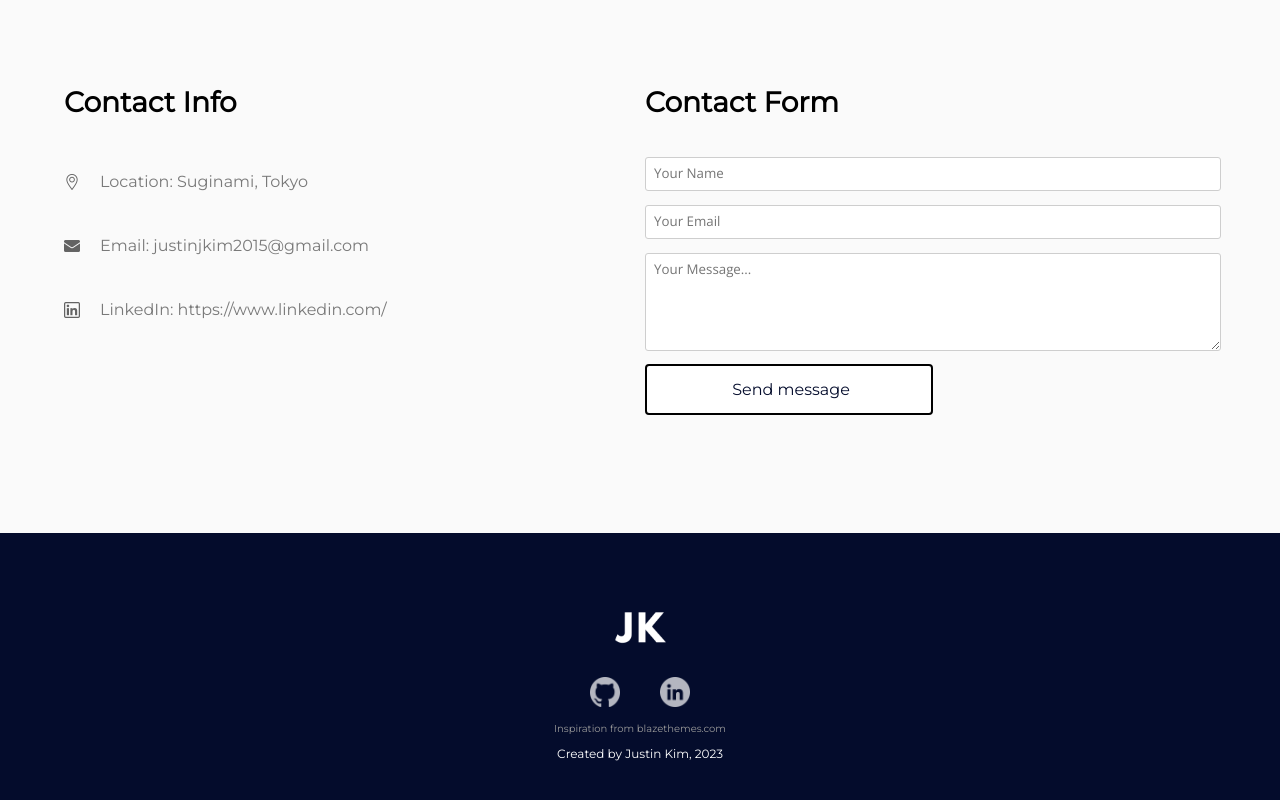
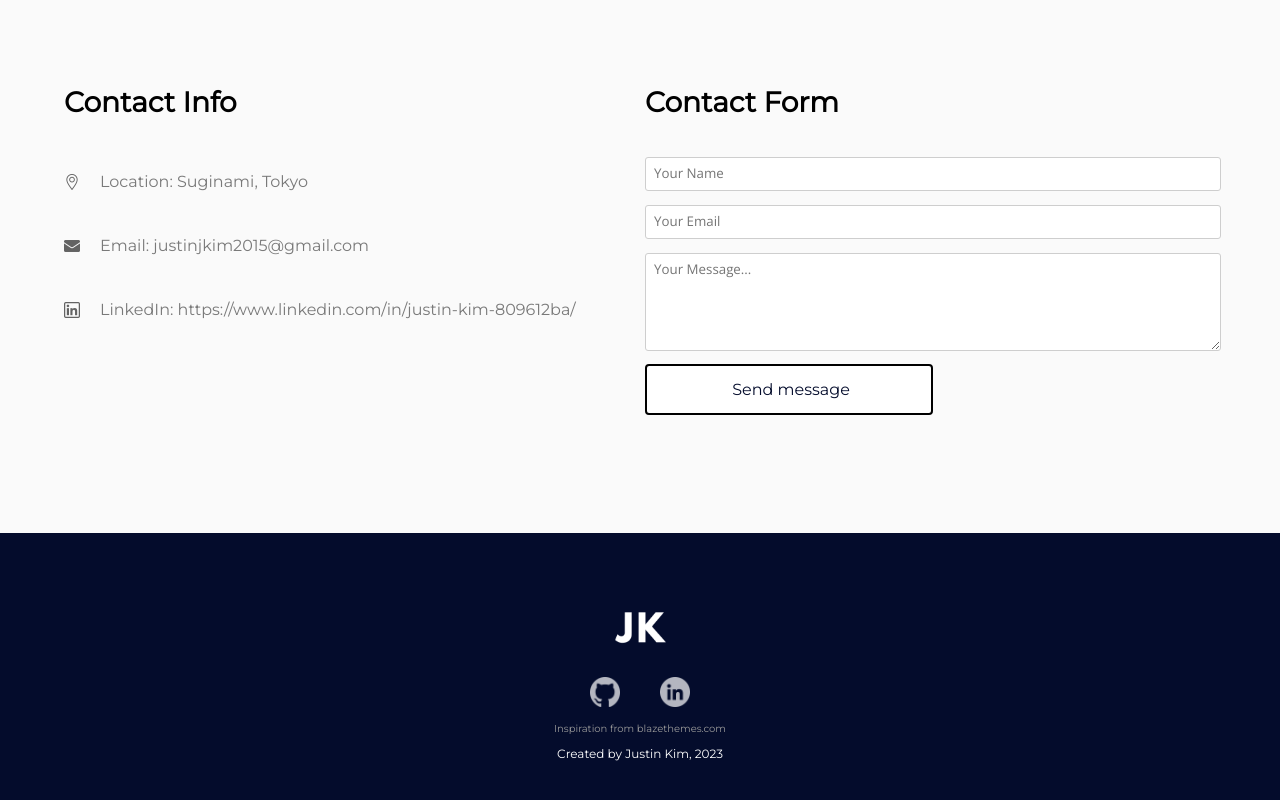
Before and after one commit to justinkim2015/portfolio-v3, a React (Create React App) app: page / in a window 1280 px wide. Shown: the part 3593-4393 px from the top of the page. Built offline with nearby package versions, Linux system fonts and the light colour scheme.

Commit message:
Update github and linkedin links

```diff
--- a/src/contact/Contact.js
+++ b/src/contact/Contact.js
@@ -44,7 +44,7 @@ const Contact = () => {
           </p>
           <p className='contact-details'>
             <img src={linkedin} className='contact-icon'></img>
-            LinkedIn:  https://www.linkedin.com/
+            LinkedIn:  https://www.linkedin.com/in/justin-kim-809612ba/
             </p>
         </motion.div>
 
--- a/src/footer/Footer.js
+++ b/src/footer/Footer.js
@@ -8,9 +8,9 @@ const Footer = () => {
     <section id='footer'>
       <img src={logo} className='footer-logo'></img>
       <div className='icon-bar'>
-        <a href="http://www.github.com" className='icon-holder'><img src={github} className='social-icon'></img></a>
+        <a href="https://github.com/justinkim2015" className='icon-holder'><img src={github} className='social-icon'></img></a>
 
-        <a href="http://www.linkedin.com" className='icon-holder'><img src={linkedin} className='social-icon'></img></a>
+        <a href="https://www.linkedin.com/in/justin-kim-809612ba/" className='icon-holder'><img src={linkedin} className='social-icon'></img></a>
       </div>
       <p className='inspired-by'><i>Inspiration from blazethemes.com</i></p>
       <p className='made-by'>Created by Justin Kim, 2023</p>
--- a/src/home/Home.js
+++ b/src/home/Home.js
@@ -18,9 +18,9 @@ const Home = () => {
         </motion.div>
 
         <div className='icon-bar'>
-          <a href="http://www.github.com" className='icon-holder'><img src={github} className='social-icon'></img></a>
+          <a href="https://github.com/justinkim2015" className='icon-holder'><img src={github} className='social-icon'></img></a>
 
-          <a href="http://www.linkedin.com" className='icon-holder'><img src={linkedin} className='social-icon'></img></a>
+          <a href="https://www.linkedin.com/in/justin-kim-809612ba/" className='icon-holder'><img src={linkedin} className='social-icon'></img></a>
         </div>
       </div>
     </section>
```
